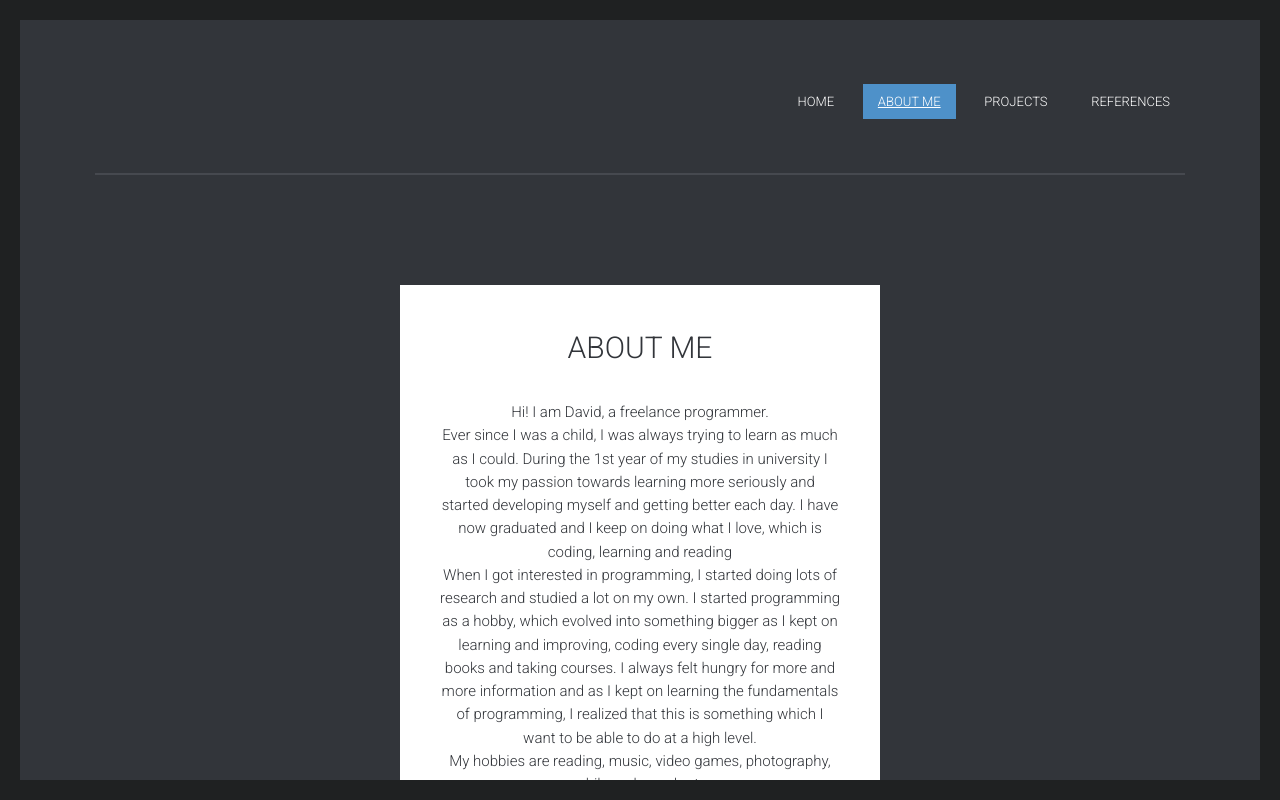
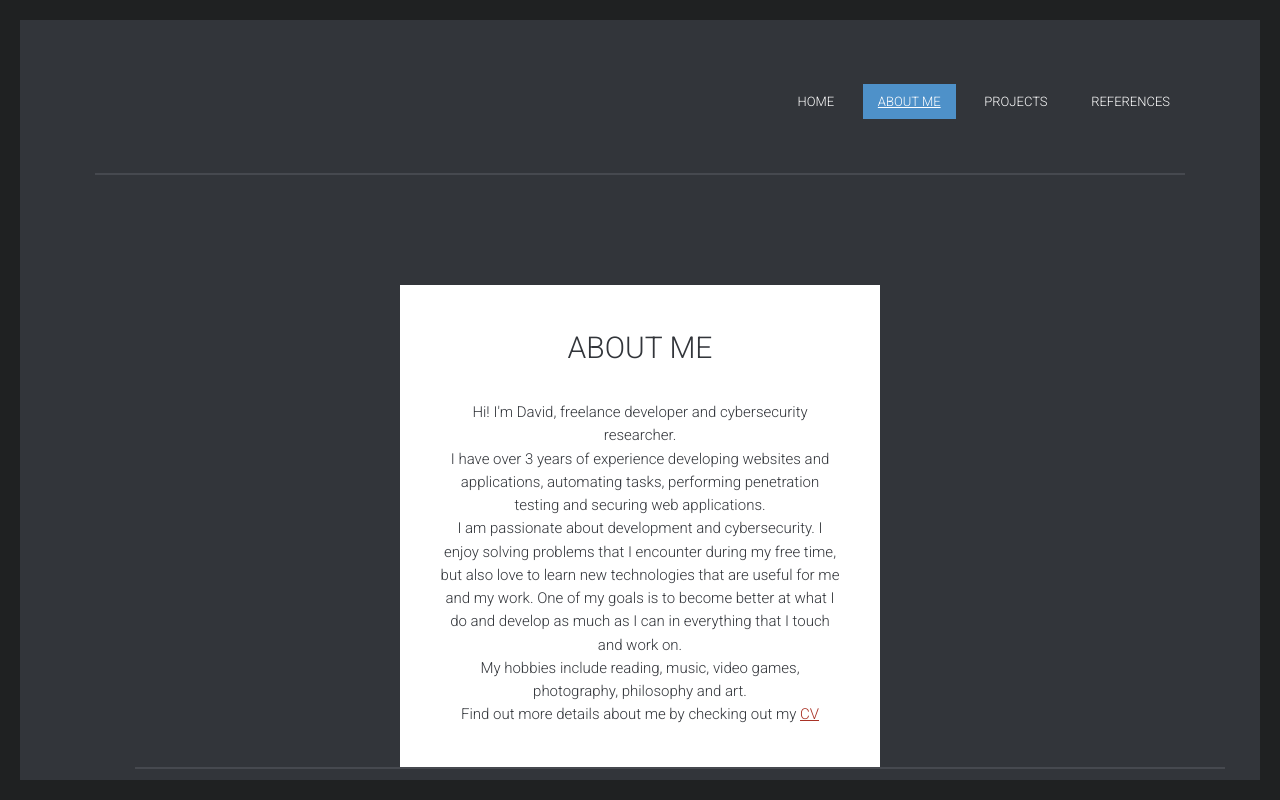
Before and after one commit to lonecreationwastaken/Portfolio, a plain HTML site: page index.html in a window 1280 px wide. Both pictures are taken after a click on the link "ABOUT ME". Shown: the top 800 px of the page. Drawn offline with Linux system fonts and the light colour scheme.

Commit message:
Changing the about me section

```diff
--- a/index.html
+++ b/index.html
@@ -118,11 +118,10 @@
 					<div class="col-md-6 col-md-offset-3">
 						<div class="inner-story animated fadeInRight text-center">
 							<h2>ABOUT ME</h2>
-							<p>Hi! I am David, a freelance programmer.
-							<p>Ever since I was a child, I was always trying to learn as much as I could. During the 1st year of my studies in university I took my passion towards learning more seriously and started developing myself and getting better each day. I have now graduated and I keep on doing what I love, which is coding, learning and reading</p>
-							<p>When I got interested in programming, I started doing lots of research and studied a lot on my own. I started programming as a hobby, which evolved into something bigger as I kept on learning and improving, coding every single day, reading books and taking courses. I always felt hungry for more and more information and as I kept on learning the fundamentals of programming, I realized that this is something which I want to be able to do at a high level.
-							<p>My hobbies are reading, music, video games, photography, philosophy and art.</p>
-							</p>
+							<p>Hi! I'm David, freelance developer and cybersecurity researcher.
+							<p>I have over 3 years of experience developing websites and applications, automating tasks, performing penetration testing and securing web applications.</p>
+							<p>I am passionate about development and cybersecurity. I enjoy solving problems that I encounter during my free time, but also love to learn new technologies that are useful for me and my work. One of my goals is to become better at what I do and develop as much as I can in everything that I touch and work on.</p>
+							<p>My hobbies include reading, music, video games, photography, philosophy and art.</p>
 							<p>Find out more details about me by checking out my <a class = "red" style = "text-decoration: underline;" href = "my_cv.pdf" target="_blank">CV</a></p></p>
 						</div>
 					</div>
```
